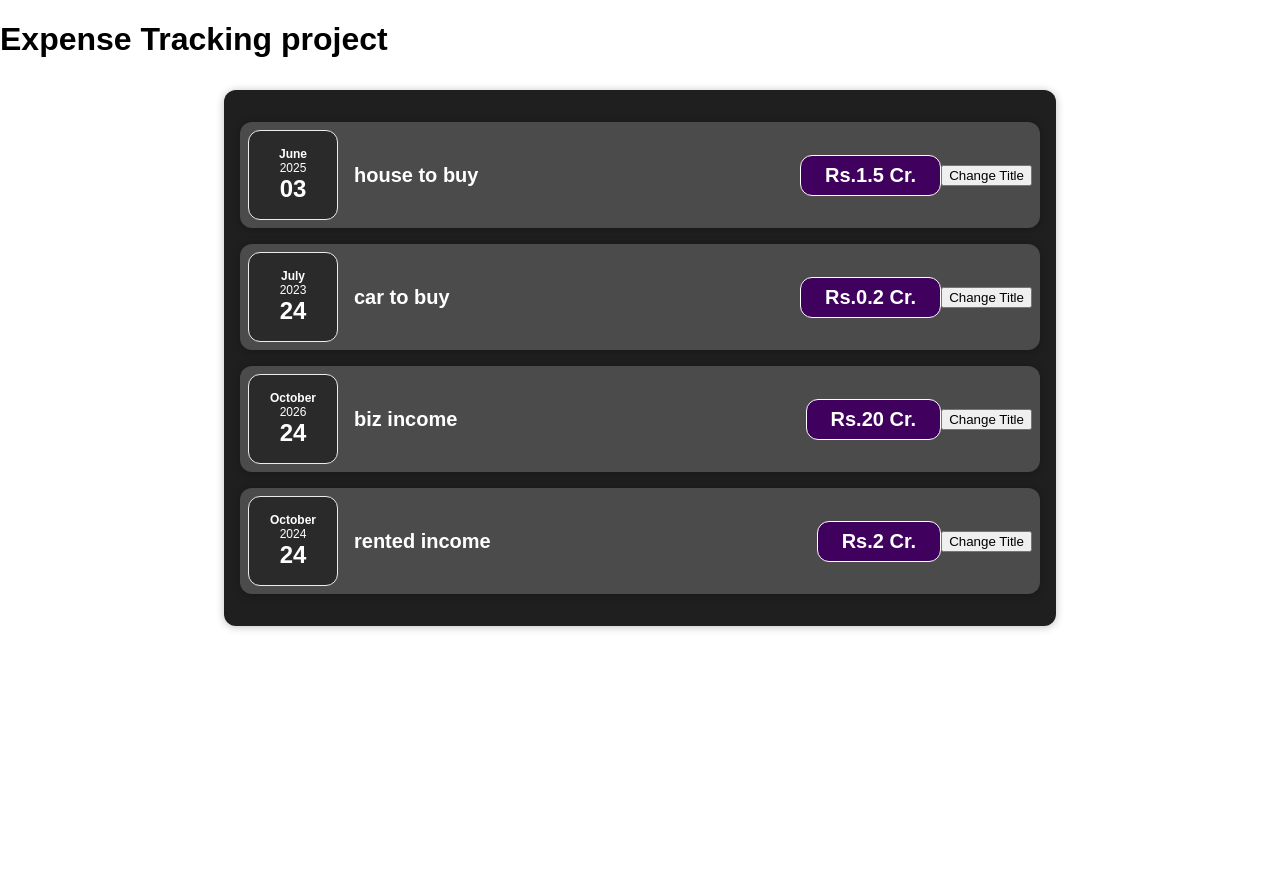
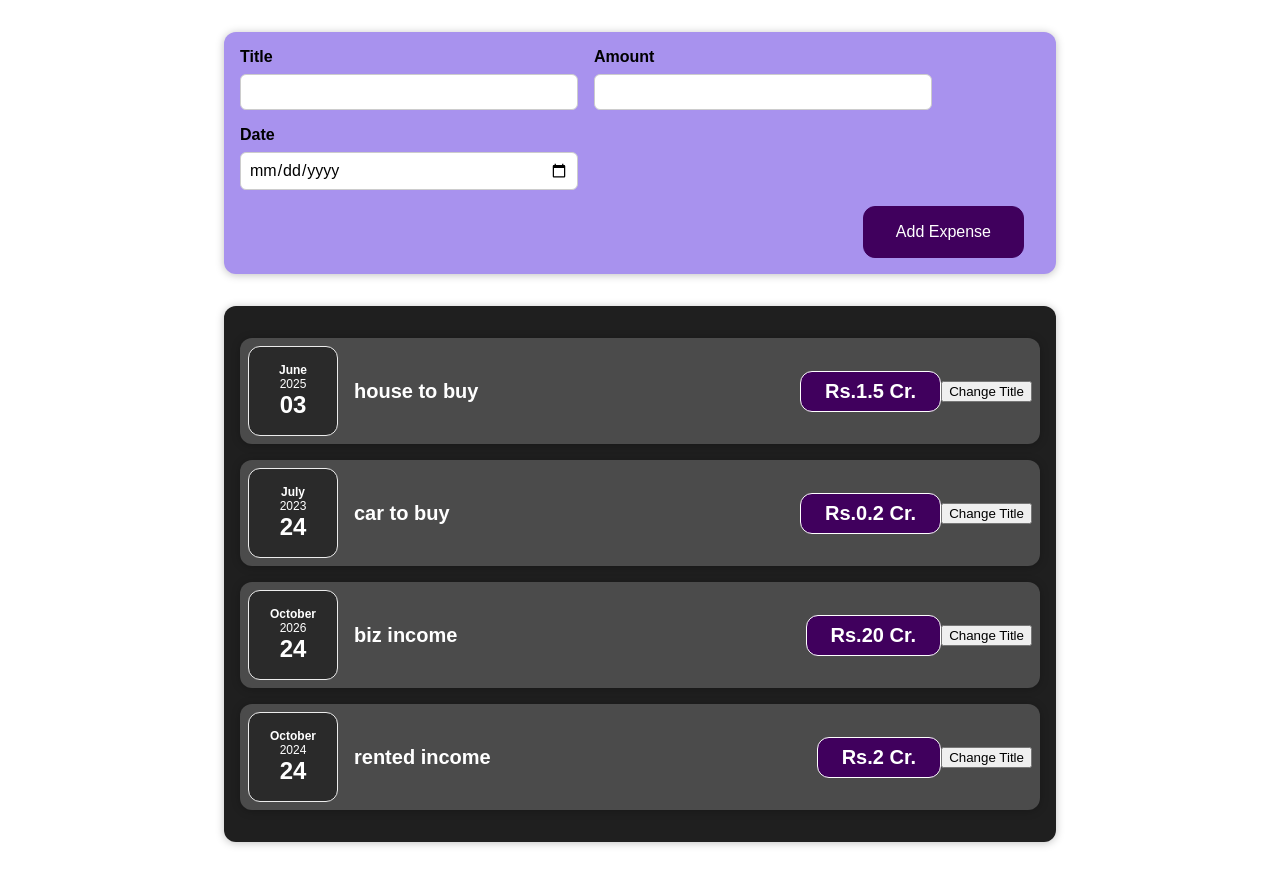
Before and after one commit to paras9sid/expense_tracker_react, a React (Create React App) app: page / in a window 1280 px wide. Before the commit the page ends 800 px from the top, so only its background shows below. Built offline with nearby package versions, Linux system fonts and the light colour scheme.

Commit message:
Form inputs added

```diff
--- a/src/App.js
+++ b/src/App.js
@@ -1,5 +1,6 @@
 import React from "react";
 
+import NewExpense from "./components/NewExpense/NewExpense";
 import Expenses from "./components/Expenses/Expenses";
 
 // function App() {
@@ -34,7 +35,7 @@
 
   return (
     <div className="App">
-      <h1>Expense Tracking project</h1>
+      <NewExpense />
       <Expenses items={expenses} />
     </div>
   );
--- /dev/null
+++ b/src/components/NewExpense/ExpenseForm.css
@@ -0,0 +1,26 @@
+.new-expense__controls {
+  display: flex;
+  flex-wrap: wrap;
+  gap: 1rem;
+  margin-bottom: 1rem;
+  text-align: left;
+}
+
+.new-expense__control label {
+  font-weight: bold;
+  margin-bottom: 0.5rem;
+  display: block;
+}
+
+.new-expense__control input {
+  font: inherit;
+  padding: 0.5rem;
+  border-radius: 6px;
+  border: 1px solid #ccc;
+  width: 20rem;
+  max-width: 100%;
+}
+
+.new-expense__actions {
+  text-align: right;
+}
--- /dev/null
+++ b/src/components/NewExpense/ExpenseForm.js
@@ -0,0 +1,28 @@
+import React from "react";
+import "./ExpenseForm.css";
+
+const ExpenseForm = () => {
+  return (
+    <form>
+      <div className="new-expense__controls">
+        <div className="new-expense__control">
+          <label>Title</label>
+          <input type="text" />
+        </div>
+        <div className="new-expense__control">
+          <label>Amount</label>
+          <input type="number" min="0.01" step="0.01" />
+        </div>
+        <div className="new-expense__control">
+          <label>Date</label>
+          <input type="date" min="2019-01-01" max="2023-12-31" />
+        </div>
+      </div>
+      <div className="new-expense__actions">
+        <button type="submit">Add Expense</button>
+      </div>
+    </form>
+  );
+};
+
+export default ExpenseForm;
--- /dev/null
+++ b/src/components/NewExpense/NewExpense.css
@@ -0,0 +1,38 @@
+.new-expense {
+  background-color: #a892ee;
+  padding: 1rem;
+  margin: 2rem auto;
+  width: 50rem;
+  max-width: 95%;
+  border-radius: 12px;
+  text-align: center;
+  box-shadow: 0 1px 8px rgba(0, 0, 0, 0.25);
+}
+
+.new-expense button {
+  font: inherit;
+  cursor: pointer;
+  padding: 1rem 2rem;
+  border: 1px solid #40005d;
+  background-color: #40005d;
+  color: white;
+  border-radius: 12px;
+  margin-right: 1rem;
+}
+
+.new-expense button:hover,
+.new-expense button:active {
+  background-color: #510674;
+  border-color: #510674;
+}
+
+.new-expense button.alternative {
+  color: #220131;
+  border-color: transparent;
+  background-color: transparent;
+}
+
+.new-expense button.alternative:hover,
+.new-expense button.alternative:active {
+  background-color: #ddb3f8;
+}
--- /dev/null
+++ b/src/components/NewExpense/NewExpense.js
@@ -0,0 +1,13 @@
+import React from "react";
+import "./NewExpense.css";
+import ExpenseForm from "./ExpenseForm";
+
+const NewExpense = () => {
+  return (
+    <div className="new-expense">
+      <ExpenseForm />
+    </div>
+  );
+};
+
+export default NewExpense;
```
